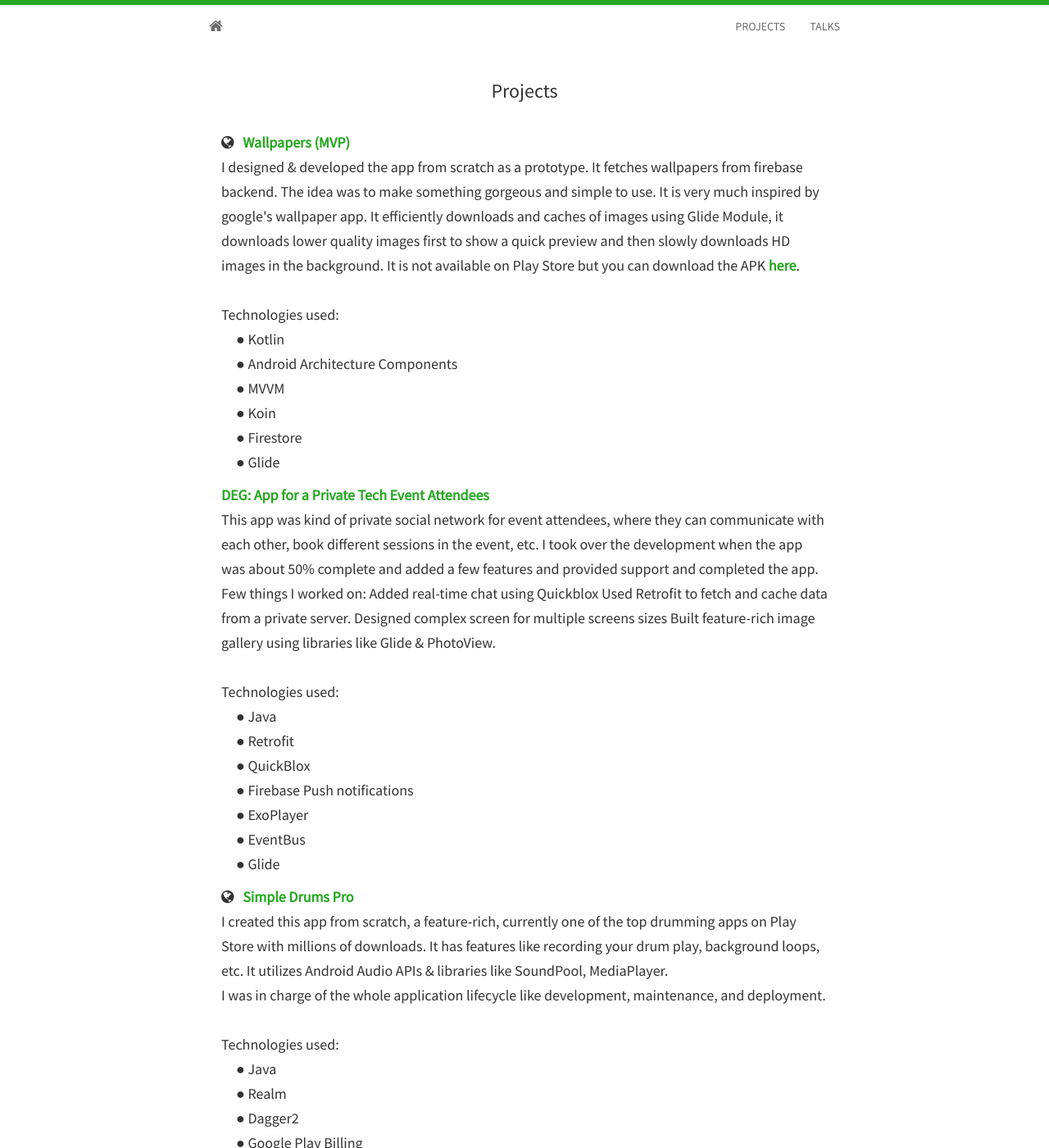
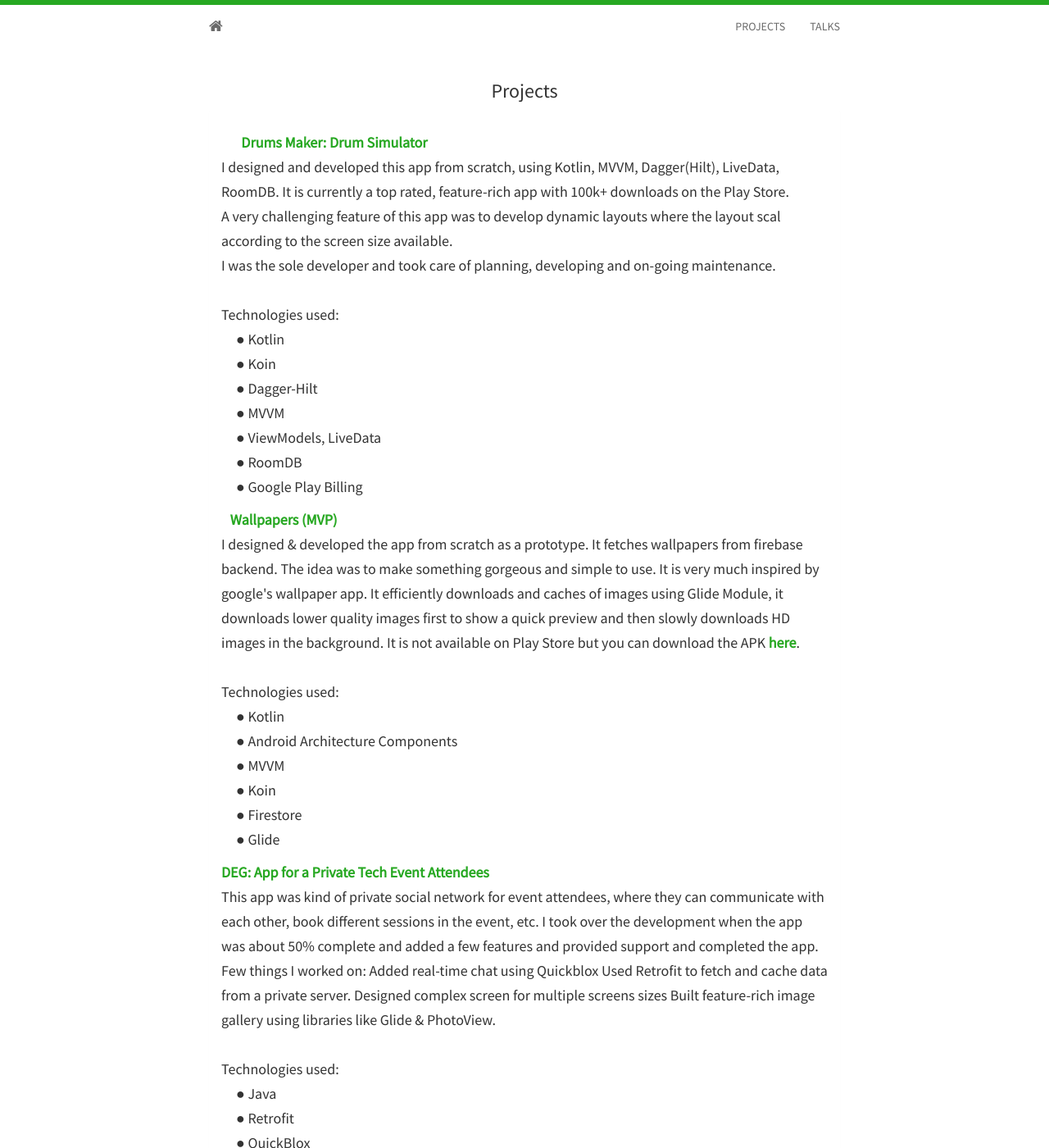
Before and after one commit to TheMaxCoder/TheMaxCoder.github.io, a Jekyll site: the page built from projects.html, in a window 1280 px wide and 1400 px high. Shown: the whole window at 82% size. Built offline with Jekyll 4.4.1, drawn with Linux system fonts in a browser that asks for light colours; nearby versions of some CDN libraries; some of the changed text lies outside the part shown.

Commit message:
Updated Projects

```diff
--- a/_includes/projects.html
+++ b/_includes/projects.html
@@ -5,7 +5,28 @@
             <div class="panel-body">
 
                 <h5>
-                    <i class="fa fa-globe"></i>&nbsp;&nbsp;
+                    <i class="fa-regular fa-play"></i>&nbsp;&nbsp;
+                    <strong><a href="https://play.google.com/store/apps/details?id=com.tpvapps.simpledrumsedit"
+                               target="_blank">Drums Maker: Drum Simulator</a></strong><br/>
+                    I designed and developed this app from scratch, using Kotlin, MVVM, Dagger(Hilt), LiveData, RoomDB.
+                    It is currently a top rated, feature-rich app with 100k+ downloads on the Play Store. <br/>
+                    A very challenging feature of this app was to develop dynamic layouts where the layout
+                    scal according to the screen size available. <br/>
+                    I was the sole developer and took care of planning, developing and on-going maintenance. <br/><br/>
+
+                    Technologies used:<br/>
+                    &emsp;&#9679; Kotlin<br/>
+                    &emsp;&#9679; Koin<br/>
+                    &emsp;&#9679; Dagger-Hilt<br/>
+                    &emsp;&#9679; MVVM<br/>
+                    &emsp;&#9679; ViewModels, LiveData<br/>
+                    &emsp;&#9679; RoomDB<br/>
+                    &emsp;&#9679; Google Play Billing<br/>
+
+                </h5>
+
+                <h5>
+                    <i class="fa-brands fa-google-drive"></i>&nbsp;&nbsp;
                     <strong><a href="https://drive.google.com/file/d/1O9GuGRg9Y3riB_6E9o5Fv52InXp6q0yR/view"
                                target="_blank">Wallpapers (MVP)</a></strong><br/>
                     I designed & developed the app from scratch as a prototype. It fetches wallpapers from firebase
@@ -57,12 +78,12 @@
                 </h5>
 
                 <h5>
-                    <i class="fa fa-globe"></i>&nbsp;&nbsp;
+                    <i class="fa-regular fa-play"></i>&nbsp;&nbsp;
                     <strong><a href="https://play.google.com/store/apps/details?id=com.tpvapps.simpledrumspro"
                                target="_blank">Simple Drums Pro</a></strong><br/>
                     I created this app from scratch, a feature-rich, currently one of the top drumming apps on Play
                     Store with
-                    millions of downloads. It has features like recording your drum play, background loops, etc.
+                    1M+ downloads. It has features like recording your drum play, background loops, etc.
                     It utilizes Android Audio APIs & libraries like SoundPool, MediaPlayer. <br/>
                     I was in charge of the whole application lifecycle like development, maintenance, and
                     deployment.<br/><br/>
@@ -76,7 +97,7 @@
                 </h5>
 
                 <h5>
-                    <i class="fa fa-globe"></i>&nbsp;&nbsp;
+                    <i class="fa-regular fa-play"></i>&nbsp;&nbsp;
                     <strong><a href="https://play.google.com/store/apps/details?id=net.p4p.sevenmin.free"
                                target="_blank">7 Minute Workout</a></strong><br/>
                     My role was to provide bug fixes, support, maintenance and development of new features
@@ -91,7 +112,7 @@
                 </h5>
 
                 <h5>
-                    <i class="fa fa-globe"></i>&nbsp;&nbsp;
+                    <i class="fa-regular fa-play"></i>&nbsp;&nbsp;
                     <strong><a href="https://play.google.com/store/apps/details?id=com.abdaar"
                                target="_blank">Abdaar - Food, Groceries & Medicine Delivery</a></strong><br/>
                     My role was to provide bug fixes, support, maintenance and development of new features.<br/><br/>
@@ -103,7 +124,7 @@
                 </h5>
 
                 <h5>
-                    <i class="fa fa-globe"></i>&nbsp;&nbsp;
+                    <i class="fa-regular fa-play"></i>&nbsp;&nbsp;
                     <strong><a href="https://play.google.com/store/apps/dev?id=6321038402673563833"
                                target="_blank">Open Educational Forum</a></strong><br/>
                     built these educational apps on the account while as an intern. They help students of all grades
```
